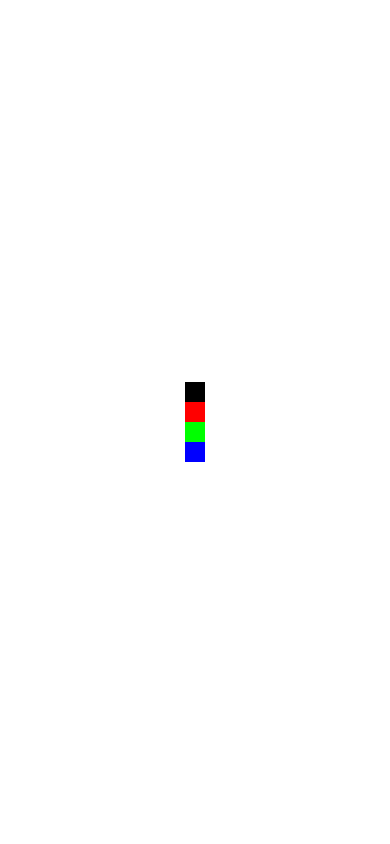
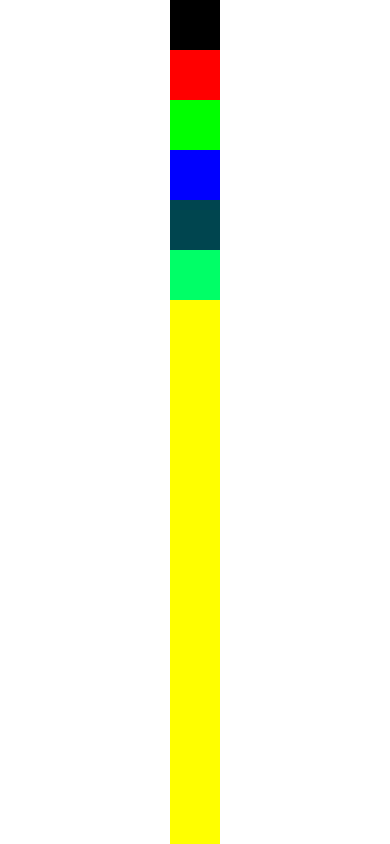
Before and after one commit to LucasAngelo20/Udemy, a React Native app: screen / in a window 390 px wide. Built offline with nearby package versions, Linux system fonts and the light colour scheme.

Commit message:
Continuação flex

```diff
--- a/src/App.js
+++ b/src/App.js
@@ -1,7 +1,7 @@
 import React from 'react';
 import {StyleSheet, SafeAreaView} from 'react-native';
 
-import Quadrado from './components/layout/Quadrado'
+import Quadrados from './components/layout/FlexBoxV1'
 // import DigiteSeuNome from './components/DigiteSeuNome'
 // import ListaProdutosV2 from './components/produtos/ListaProdutosV2'
 // import ListaProdutos from './components/produtos/ListaProdutos'
@@ -23,10 +23,7 @@ import Quadrado from './components/layout/Quadrado'
 
 export default () => (
   <SafeAreaView style={styles.App}>
-    <Quadrado />
-    <Quadrado cor="#f00"/>
-    <Quadrado cor="#0f0"/>
-    <Quadrado cor="#00f"/>
+    <Quadrados />
 
     {/*
     <DigiteSeuNome />
--- /dev/null
+++ b/src/components/layout/FlexBoxV1.js
@@ -0,0 +1,26 @@
+import React from 'react';
+import {StyleSheet, View} from 'react-native';
+
+import Quadrado from './Quadrado'
+
+export default (props) => {
+  return (
+    <>
+      <View style={styles.FlexV1}>
+        <Quadrado />
+        <Quadrado cor="#f00" />
+        <Quadrado cor="#0f0" />
+        <Quadrado cor="#00f" />
+        <Quadrado cor="#00454f" />
+        <Quadrado cor="#00ff67" />
+      </View>
+    </>
+  );
+};
+
+const styles= StyleSheet.create({
+    FlexV1:{
+        backgroundColor:"yellow",
+        flex:1,
+    }
+})
--- a/src/components/layout/Quadrado.js
+++ b/src/components/layout/Quadrado.js
@@ -2,11 +2,12 @@ import React from 'react';
 import { View } from 'react-native';
 
 export default props => {
+    const lado = 50;
     return(
       <>
         <View style={{
-            height:20,
-            width:20,
+            height:lado,
+            width:lado,
             backgroundColor: props.cor || '#000'
         }}/>
       </>
```
